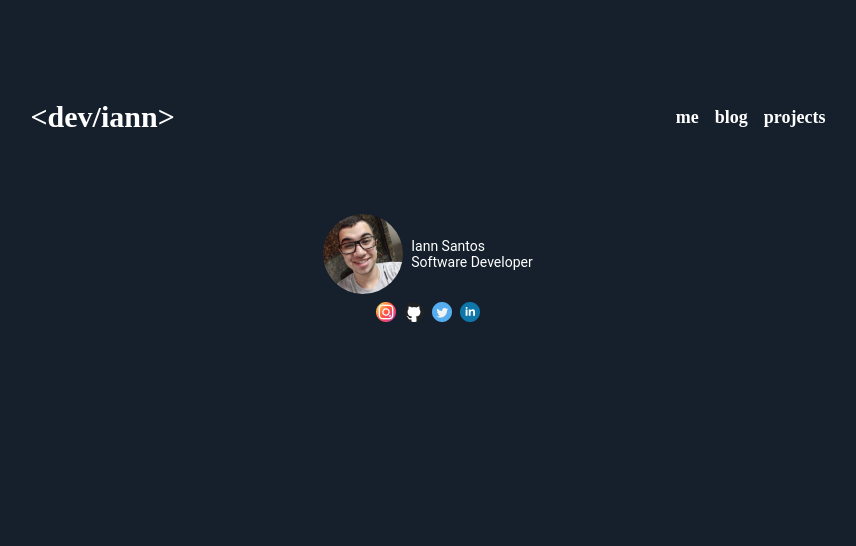
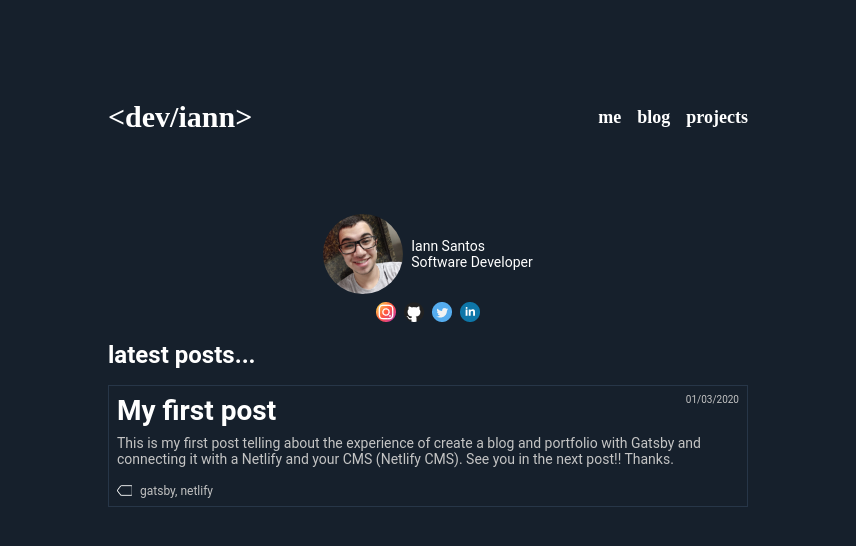
Before and after one commit to iannsantos/iann.dev, a Gatsby site: page / in a window 1280 px wide. Shown: the whole page, without its empty margins (212-1068 px from the left). Built offline with nearby package versions, Linux system fonts and the light colour scheme; Gatsby itself is replaced by a stand-in of ours.

Commit message:
feat: finish index page

```diff
--- a/src/components/Header/styles.js
+++ b/src/components/Header/styles.js
@@ -1,16 +1,16 @@
-import { Link } from "gatsby"
-import styled from "styled-components"
-import { primaryColor, secondaryColor } from "../../styles/constants"
+import { Link } from 'gatsby'
+import styled from 'styled-components'
+import { primaryColor, secondaryColor } from '../../styles/constants'
 
 export const Container = styled.nav`
   display: flex;
   flex-direction: row;
-  justify-content: space-around;
+  justify-content: space-between;
   align-items: center;
   padding: 100px 0 80px 0;
 `
 export const Logo = styled(Link)`
-  font-family: "Righteous";
+  font-family: 'Righteous';
   font-size: 30px;
   font-weight: bold;
   color: ${primaryColor};
@@ -21,7 +21,7 @@ export const Button = styled(Link).attrs({
     color: secondaryColor,
   },
 })`
-  font-family: "Righteous";
+  font-family: 'Righteous';
   font-size: 18px;
   font-weight: bold;
   color: ${primaryColor};
--- a/src/components/Layout/styles.js
+++ b/src/components/Layout/styles.js
@@ -1,14 +1,14 @@
-import styled from "styled-components"
+import styled from 'styled-components'
 
 export const LayoutWrapper = styled.div`
-  /* display: flex; */
+  display: flex;
   background: #16202c;
-  /* width: 100vh; */
 `
 
 export const LayoutMain = styled.main`
   /* background: #16202c; */
   min-height: 100vh;
-  /* padding: 0 18rem 0 18rem; */
-  /* width: 100vh; */
+  /* min-width: 100vh; */
+  padding: 0 20rem;
+  width: 100%;
 `
--- a/src/pages/index.js
+++ b/src/pages/index.js
@@ -1,10 +1,24 @@
+import { graphql, useStaticQuery } from 'gatsby'
+import Icon from 'gatsby-image'
 import React from 'react'
 import Avatar from '../components/Avatar'
 import Layout from '../components/Layout'
 import SocialLinks from '../components/SocialLinks'
-import { Bio, BioText, Container } from './indexStyles'
+import { Bio, BioText, Container, LatestPosts, Post, Tag } from './indexStyles'
 
 export default function IndexPage() {
+  const { tag } = useStaticQuery(graphql`
+    query {
+      tag: file(relativePath: { eq: "tag.png" }) {
+        childImageSharp {
+          fixed(width: 15, height: 15) {
+            ...GatsbyImageSharpFixed
+          }
+        }
+      }
+    }
+  `)
+
   return (
     <Layout>
       <Container>
@@ -17,6 +31,24 @@ export default function IndexPage() {
           </BioText>
         </Bio>
         <SocialLinks />
+        <LatestPosts>
+          <p>latest posts...</p>
+          <Post>
+            <div>
+              <h1>My first post</h1>
+              <p>01/03/2020</p>
+            </div>
+            <p>
+              This is my first post telling about the experience of create a
+              blog and portfolio with Gatsby and connecting it with a Netlify
+              and your CMS (Netlify CMS). See you in the next post!! Thanks.
+            </p>
+            <Tag>
+              <Icon fixed={tag.childImageSharp.fixed} alt="tag" />
+              <p>gatsby, netlify</p>
+            </Tag>
+          </Post>
+        </LatestPosts>
       </Container>
     </Layout>
   )
--- a/src/pages/indexStyles.js
+++ b/src/pages/indexStyles.js
@@ -1,4 +1,5 @@
 import styled from 'styled-components'
+import { borderColor } from '../styles/constants'
 
 export const Container = styled.div`
   display: flex;
@@ -18,3 +19,49 @@ export const BioText = styled.p`
   text-align: left;
   margin: 0 0 0 8px;
 `
+export const LatestPosts = styled.div`
+  > p {
+    color: #fff;
+    font-size: 24px;
+    font-weight: bold;
+    margin: 16px 0;
+  }
+`
+
+export const Post = styled.div`
+  padding: 8px;
+  border: 1.5px solid ${borderColor};
+
+  > div {
+    display: flex;
+    flex-direction: row;
+    justify-content: space-between;
+
+    h1 {
+      color: #fff;
+      margin-bottom: 8px;
+    }
+
+    > p {
+      color: #c4c4c4;
+      font-size: 10px;
+    }
+  }
+
+  > p {
+    color: #c4c4c4;
+    font-size: 14px;
+  }
+`
+export const Tag = styled.span`
+  display: flex;
+  align-items: flex-end;
+
+  margin-top: 16px;
+
+  > p {
+    color: #c2c2c2;
+    font-size: 12px;
+    margin: 0 8px;
+  }
+`
--- a/src/styles/constants.js
+++ b/src/styles/constants.js
@@ -1,2 +1,3 @@
-export const primaryColor = "#fff"
-export const secondaryColor = "#D9BAE8"
+export const primaryColor = '#fff'
+export const secondaryColor = '#D9BAE8'
+export const borderColor = '#273648'
```
Also changed, not shown: src/components/Layout/index.js (+4 -4 lines), src/assets/icons/tag.png (added).
